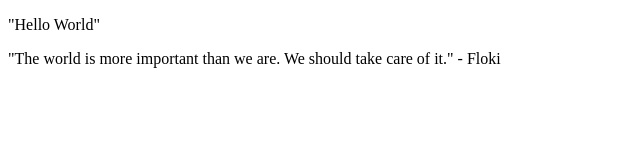
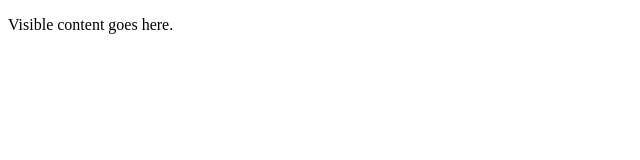
Before and after one commit to silverqueen818/AppServiceCMST385, a plain HTML site: page index.html in a window 1280 px wide. Shown: the whole page, without its empty margins (0-640 px from the left). Drawn offline with Linux system fonts and the light colour scheme.

Commit message:
Add files via upload

```diff
--- a/index.html
+++ b/index.html
@@ -1,10 +1,9 @@
 <!DOCTYPE html>
 <html>
 <head>
-<title>Home - Carissa Murray </title>
+<title>Page Title</title>
 </head>
 <body>
-<p>"Hello World"</p>
-<p>"The world is more important than we are. We should take care of it." - Floki</p>
+<p>Visible content goes here.</p>
 </body>
 </html>
```
